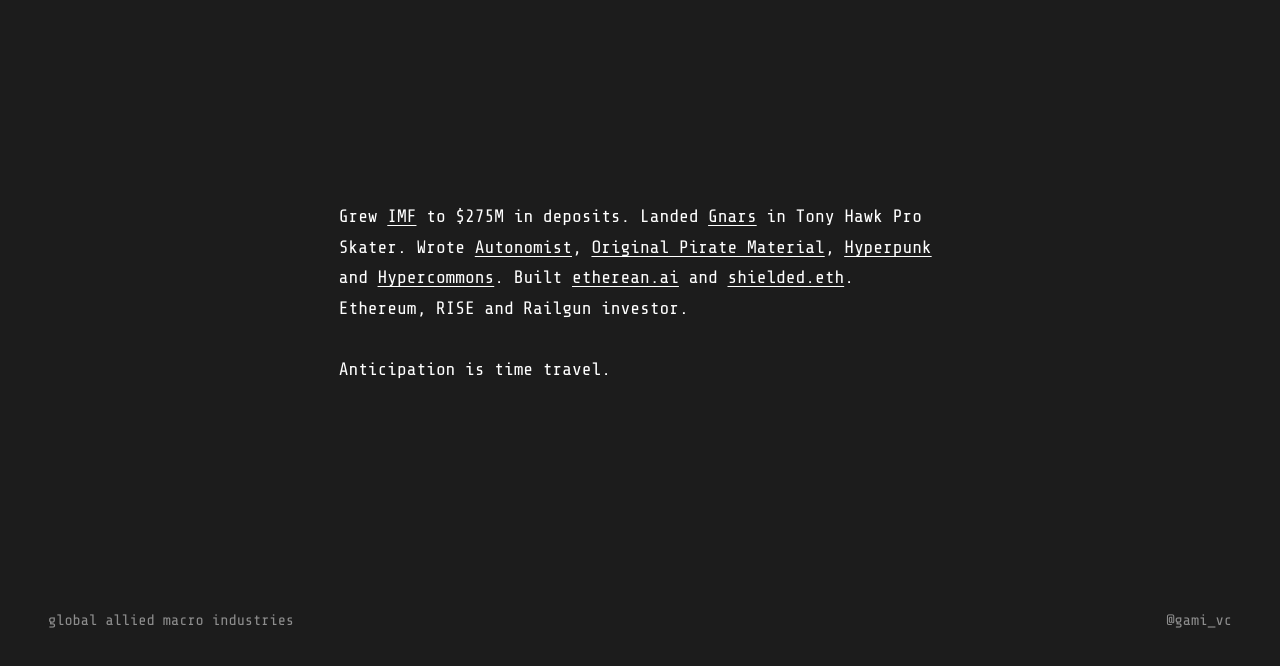
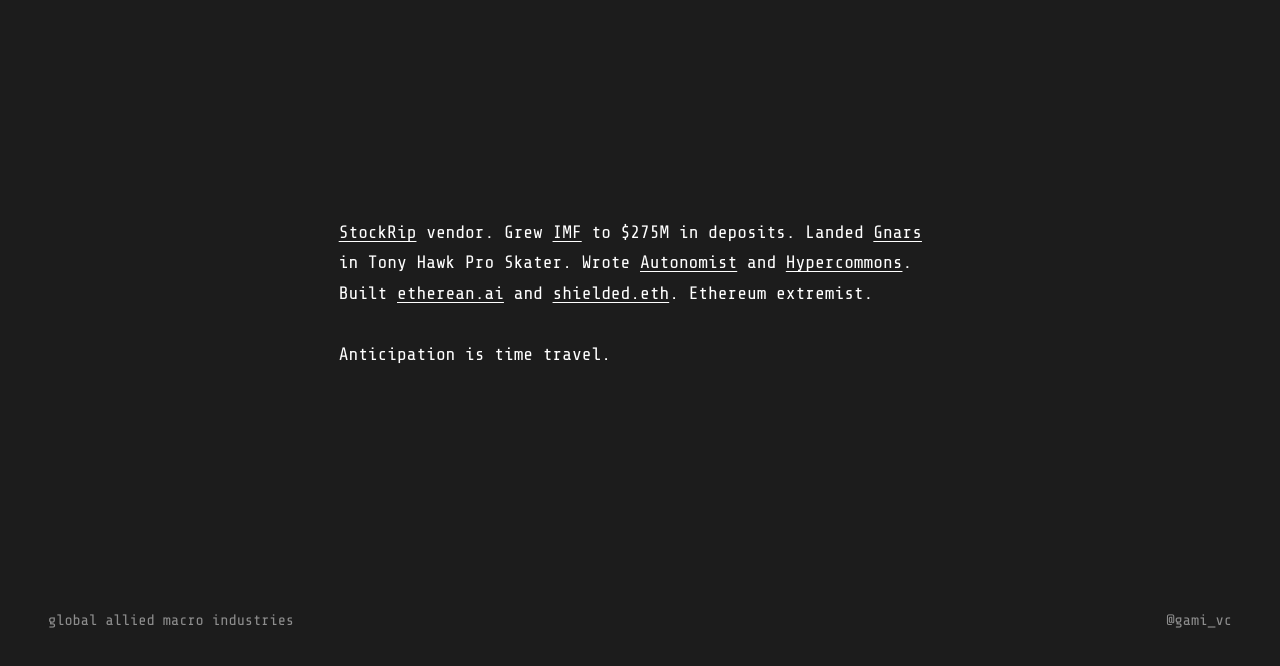
Before and after one commit to 0xigami/gami_vc, a plain HTML site: page index.html in a window 1280 px wide. Shown: the part 118-784 px from the top of the page. Drawn offline with nearby package versions, Linux system fonts and the light colour scheme.

Commit message:
Update index.html

```diff
--- a/index.html
+++ b/index.html
@@ -152,7 +152,7 @@
     </header>
 
     <main>
-      <p class="bio">Grew <a href="https://imf.bz" target="_blank" rel="noopener">IMF</a> to $275M in deposits. Landed <a href="https://gnars.com" target="_blank" rel="noopener">Gnars</a> in Tony Hawk Pro Skater. Wrote <a href="autonomist.html">Autonomist</a>, <a href="original-pirate-material.html">Original Pirate Material</a>, <a href="hyperpunk.html">Hyperpunk</a> and <a href="hypercommons.html">Hypercommons</a>. Built <a href="https://etherean.ai" target="_blank" rel="noopener">etherean.ai</a> and <a href="https://shieldedeth.com" target="_blank" rel="noopener">shielded.eth</a>. Ethereum, RISE and Railgun investor.</p>
+      <p class="bio"><a href="https://stockrip.com" target="_blank" rel="noopener">StockRip</a> vendor. Grew <a href="https://imf.bz" target="_blank" rel="noopener">IMF</a> to $275M in deposits. Landed <a href="https://gnars.com" target="_blank" rel="noopener">Gnars</a> in Tony Hawk Pro Skater. Wrote <a href="autonomist.html">Autonomist</a> and <a href="hypercommons.html">Hypercommons</a>. Built <a href="https://etherean.ai" target="_blank" rel="noopener">etherean.ai</a> and <a href="https://shieldedeth.com" target="_blank" rel="noopener">shielded.eth</a>. Ethereum extremist.</p>
       <p class="bio">Anticipation is time travel.</p>
     </main>
 
```
